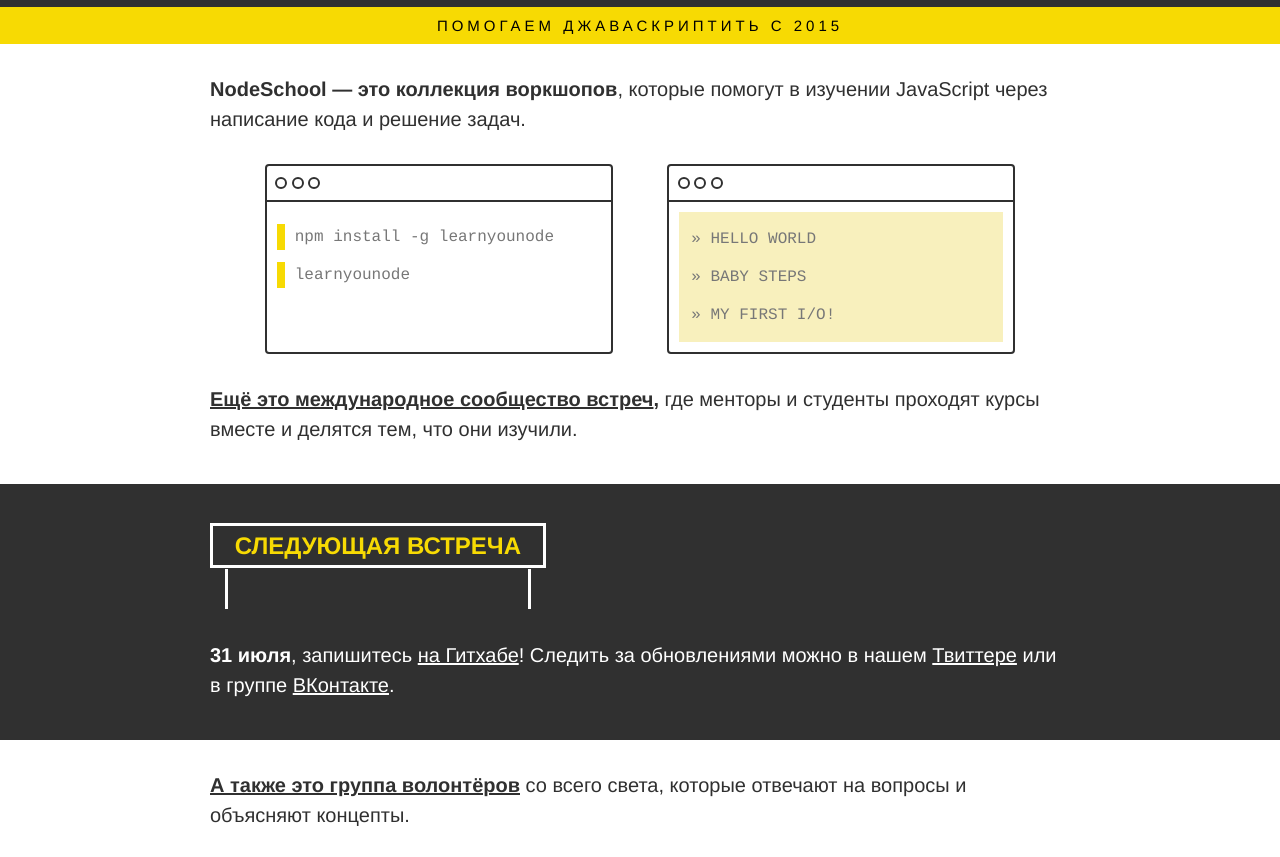
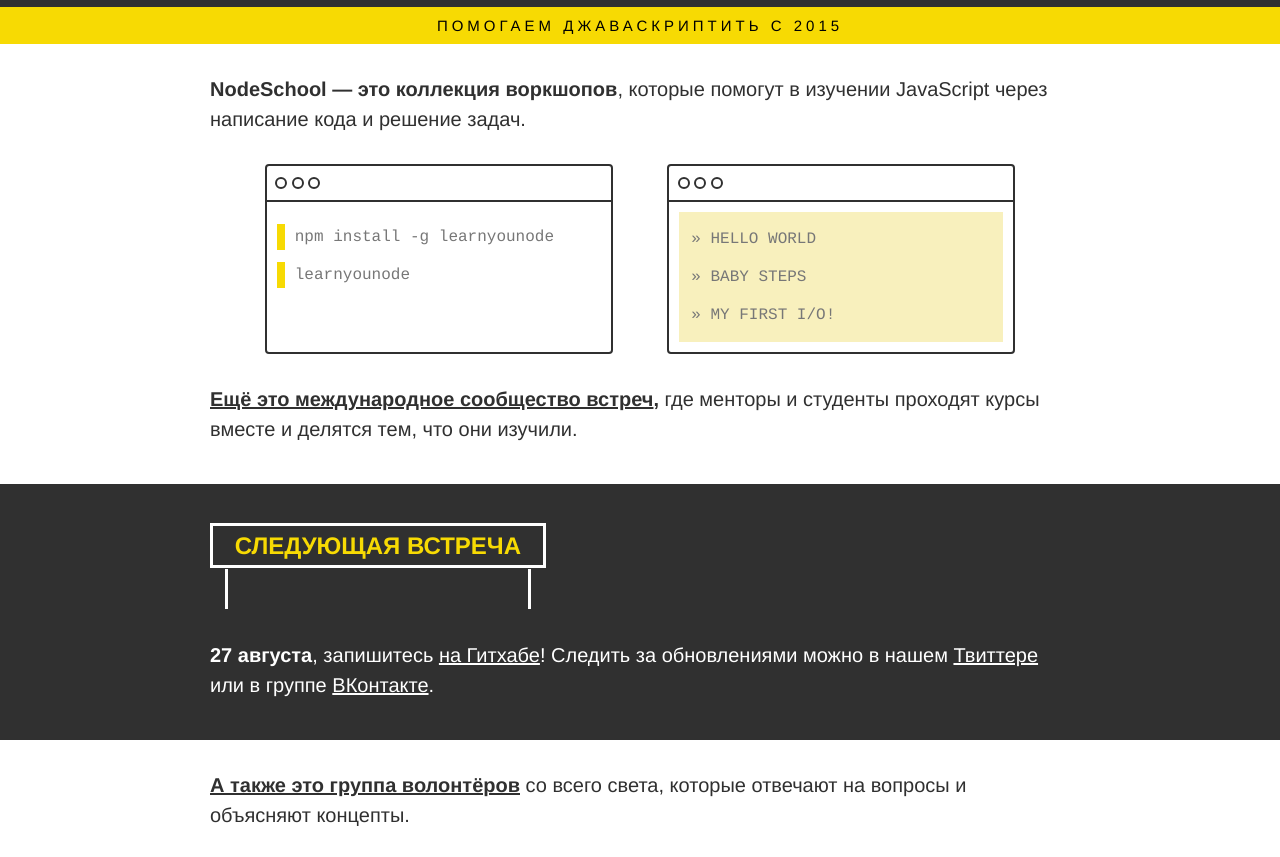
Before and after one commit to nodeschool/spb, a plain HTML site: page index.html in a window 1280 px wide. Shown: the part 222-1079 px from the top of the page. Drawn offline with Linux system fonts and the light colour scheme.

Commit message:
Update event link to #29

```diff
--- a/index.html
+++ b/index.html
@@ -64,7 +64,7 @@
         </span>
         </h2>
         <div class="event-meta list-inline">
-          <p><strong>31 июля</strong>, запишитесь <a href="https://github.com/nodeschool/spb/issues/27">на Гитхабе</a>! Следить за обновлениями можно в нашем <a href="https://twitter.com/nodeschoolspb">Твиттере</a> или в группе <a href="https://vk.com/nodeschool_spb">ВКонтакте</a>.</p>
+          <p><strong>27 августа</strong>, запишитесь <a href="https://github.com/nodeschool/spb/issues/29">на Гитхабе</a>! Следить за обновлениями можно в нашем <a href="https://twitter.com/nodeschoolspb">Твиттере</a> или в группе <a href="https://vk.com/nodeschool_spb">ВКонтакте</a>.</p>
         </div>
       </section>
     </div>
```
